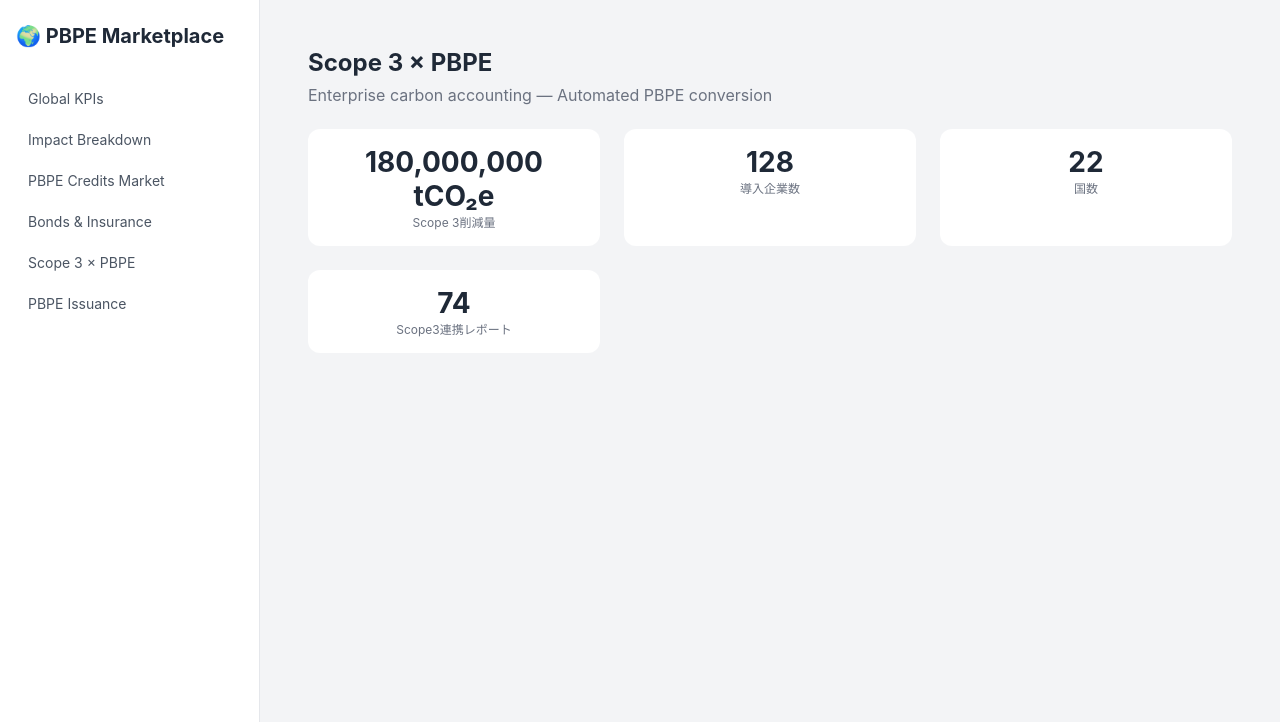
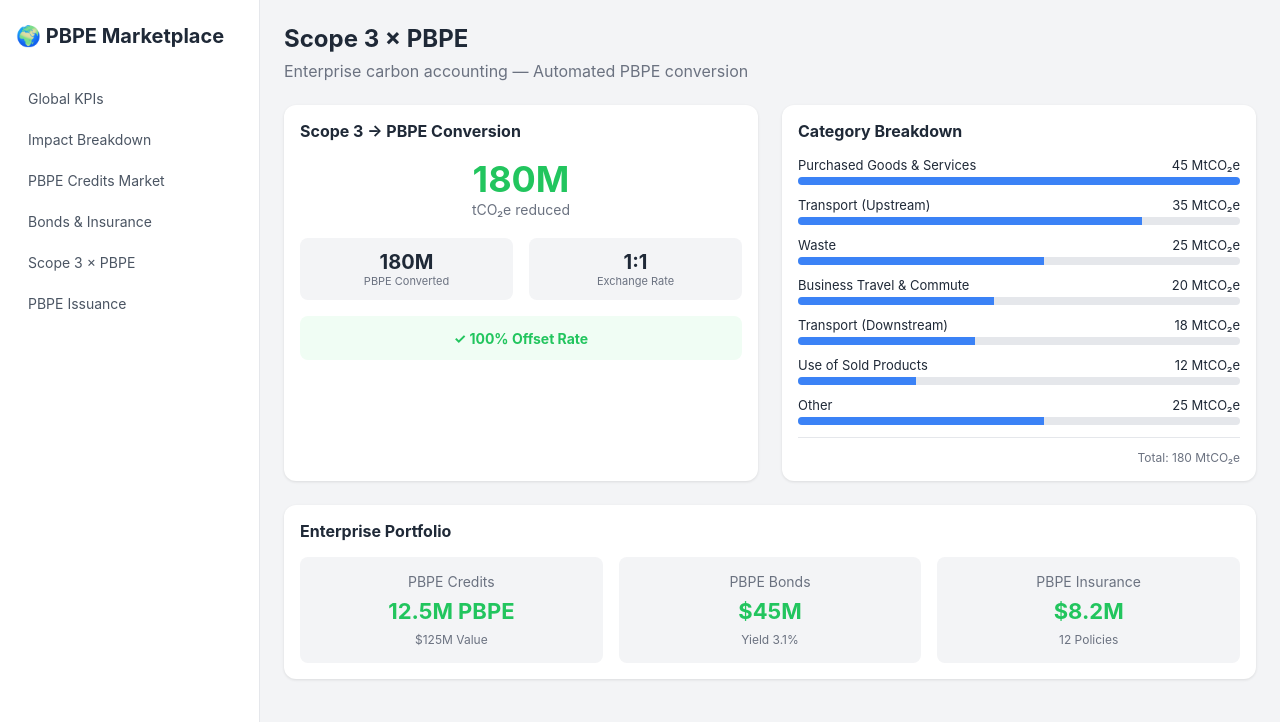
Before and after one commit to shimojok/PBPE-Marketplace, a Next.js app in the folder frontend/: page /dashboard/enterprise in a window 1280 px wide. Shown: the top 722 px of the page. Built offline with nearby package versions, Linux system fonts and the light colour scheme; no server answers.

Commit message:
Refactor dashboard page for enterprise usage display

```diff
--- a/frontend/app/dashboard/enterprise/page.tsx
+++ b/frontend/app/dashboard/enterprise/page.tsx
@@ -1,5 +1,5 @@
 // frontend/app/dashboard/enterprise/page.tsx
-// API呼び出し版
+// Scope 3 × PBPE - English Version
 
 async function fetchEnterprise() {
   const res = await fetch('http://localhost:8000/dashboard/enterprise/usage');
@@ -20,27 +20,120 @@ export default async function EnterprisePage() {
     };
   }
 
+  const scope3Total = data.scope3_reduction_tco2e_per_year;
+  const pbpeConversion = scope3Total;
+  const exchangeRate = 1.0;
+
+  const categories = [
+    { name: "Purchased Goods & Services", value: 45 },
+    { name: "Transport (Upstream)", value: 35 },
+    { name: "Waste", value: 25 },
+    { name: "Business Travel & Commute", value: 20 },
+    { name: "Transport (Downstream)", value: 18 },
+    { name: "Use of Sold Products", value: 12 },
+    { name: "Other", value: 25 },
+  ];
+
+  const maxValue = 45; // Max for percentage bar
+
   return (
-    <div style={{ padding: "24px" }}>
-      <h1 style={{ fontSize: "24px", fontWeight: "bold", marginBottom: "8px" }}>Scope 3 × PBPE</h1>
-      <p style={{ color: "#6b7280", marginBottom: "24px" }}>Enterprise carbon accounting — Automated PBPE conversion</p>
+    <div style={{ padding: "0" }}>
+      {/* Header */}
+      <h1 style={{ fontSize: "24px", fontWeight: "bold", marginBottom: "8px" }}>
+        Scope 3 × PBPE
+      </h1>
+      <p style={{ color: "#6b7280", marginBottom: "24px" }}>
+        Enterprise carbon accounting — Automated PBPE conversion
+      </p>
 
-      <div style={{ display: "grid", gridTemplateColumns: "repeat(auto-fit, minmax(250px, 1fr))", gap: "24px" }}>
-        <div style={{ background: "white", padding: "16px", borderRadius: "12px", textAlign: "center" }}>
-          <div style={{ fontSize: "28px", fontWeight: "bold" }}>{data.scope3_reduction_tco2e_per_year.toLocaleString()} tCO₂e</div>
-          <div style={{ fontSize: "12px", color: "#6b7280" }}>Scope 3削減量</div>
+      {/* Middle Section: 2 Columns */}
+      <div
+        style={{
+          display: "grid",
+          gridTemplateColumns: "repeat(auto-fit, minmax(400px, 1fr))",
+          gap: "24px",
+          marginBottom: "24px",
+        }}
+      >
+        {/* Left: Scope 3 → PBPE Conversion */}
+        <div className="card">
+          <h3 style={{ fontSize: "16px", fontWeight: "bold", marginBottom: "16px" }}>
+            Scope 3 → PBPE Conversion
+          </h3>
+          <div style={{ textAlign: "center", marginBottom: "20px" }}>
+            <div style={{ fontSize: "36px", fontWeight: "bold", color: "#22c55e" }}>
+              {(scope3Total / 1e6).toFixed(0)}M
+            </div>
+            <div style={{ fontSize: "14px", color: "#6b7280" }}>tCO₂e reduced</div>
+          </div>
+          <div style={{ display: "grid", gridTemplateColumns: "1fr 1fr", gap: "16px", marginBottom: "16px" }}>
+            <div style={{ textAlign: "center", padding: "12px", background: "#f3f4f6", borderRadius: "8px" }}>
+              <div style={{ fontSize: "20px", fontWeight: "bold" }}>{(pbpeConversion / 1e6).toFixed(0)}M</div>
+              <div style={{ fontSize: "11px", color: "#6b7280" }}>PBPE Converted</div>
+            </div>
+            <div style={{ textAlign: "center", padding: "12px", background: "#f3f4f6", borderRadius: "8px" }}>
+              <div style={{ fontSize: "20px", fontWeight: "bold" }}>1:1</div>
+              <div style={{ fontSize: "11px", color: "#6b7280" }}>Exchange Rate</div>
+            </div>
+          </div>
+          <div style={{ padding: "12px", background: "#f0fdf4", borderRadius: "8px", textAlign: "center" }}>
+            <span style={{ fontSize: "14px", fontWeight: "bold", color: "#22c55e" }}>✓ 100% Offset Rate</span>
+          </div>
         </div>
-        <div style={{ background: "white", padding: "16px", borderRadius: "12px", textAlign: "center" }}>
-          <div style={{ fontSize: "28px", fontWeight: "bold" }}>{data.companies_onboarded}</div>
-          <div style={{ fontSize: "12px", color: "#6b7280" }}>導入企業数</div>
+
+        {/* Right: Category Breakdown */}
+        <div className="card">
+          <h3 style={{ fontSize: "16px", fontWeight: "bold", marginBottom: "16px" }}>
+            Category Breakdown
+          </h3>
+          {categories.map((cat, i) => (
+            <div key={i} style={{ marginBottom: "12px" }}>
+              <div style={{ display: "flex", justifyContent: "space-between", fontSize: "13px", marginBottom: "4px" }}>
+                <span>{cat.name}</span>
+                <span>{cat.value} MtCO₂e</span>
+              </div>
+              <div style={{ background: "#e5e7eb", borderRadius: "8px", height: "8px", overflow: "hidden" }}>
+                <div style={{
+                  width: `${(cat.value / maxValue) * 100}%`,
+                  background: "#3b82f6",
+                  height: "100%",
+                }} />
+              </div>
+            </div>
+          ))}
+          <div style={{ marginTop: "12px", paddingTop: "12px", borderTop: "1px solid #e5e7eb", textAlign: "right", fontSize: "12px", color: "#6b7280" }}>
+            Total: {(scope3Total / 1e6).toFixed(0)} MtCO₂e
+          </div>
         </div>
-        <div style={{ background: "white", padding: "16px", borderRadius: "12px", textAlign: "center" }}>
-          <div style={{ fontSize: "28px", fontWeight: "bold" }}>{data.countries}</div>
-          <div style={{ fontSize: "12px", color: "#6b7280" }}>国数</div>
-        </div>
-        <div style={{ background: "white", padding: "16px", borderRadius: "12px", textAlign: "center" }}>
-          <div style={{ fontSize: "28px", fontWeight: "bold" }}>{data.scope3_reports_linked}</div>
-          <div style={{ fontSize: "12px", color: "#6b7280" }}>Scope3連携レポート</div>
+      </div>
+
+      {/* Bottom Section: Enterprise Portfolio */}
+      <div className="card">
+        <h3 style={{ fontSize: "16px", fontWeight: "bold", marginBottom: "16px" }}>
+          Enterprise Portfolio
+        </h3>
+        <div
+          style={{
+            display: "grid",
+            gridTemplateColumns: "repeat(auto-fit, minmax(250px, 1fr))",
+            gap: "16px",
+          }}
+        >
+          <div style={{ textAlign: "center", padding: "16px", background: "#f3f4f6", borderRadius: "8px" }}>
+            <div style={{ fontSize: "14px", color: "#6b7280", marginBottom: "8px" }}>PBPE Credits</div>
+            <div style={{ fontSize: "22px", fontWeight: "bold", color: "#22c55e" }}>12.5M PBPE</div>
+            <div style={{ fontSize: "12px", color: "#6b7280", marginTop: "8px" }}>$125M Value</div>
+          </div>
+          <div style={{ textAlign: "center", padding: "16px", background: "#f3f4f6", borderRadius: "8px" }}>
+            <div style={{ fontSize: "14px", color: "#6b7280", marginBottom: "8px" }}>PBPE Bonds</div>
+            <div style={{ fontSize: "22px", fontWeight: "bold", color: "#22c55e" }}>$45M</div>
+            <div style={{ fontSize: "12px", color: "#6b7280", marginTop: "8px" }}>Yield 3.1%</div>
+          </div>
+          <div style={{ textAlign: "center", padding: "16px", background: "#f3f4f6", borderRadius: "8px" }}>
+            <div style={{ fontSize: "14px", color: "#6b7280", marginBottom: "8px" }}>PBPE Insurance</div>
+            <div style={{ fontSize: "22px", fontWeight: "bold", color: "#22c55e" }}>$8.2M</div>
+            <div style={{ fontSize: "12px", color: "#6b7280", marginTop: "8px" }}>12 Policies</div>
+          </div>
         </div>
       </div>
     </div>
```
